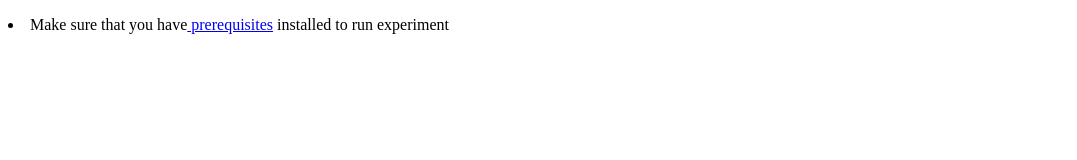
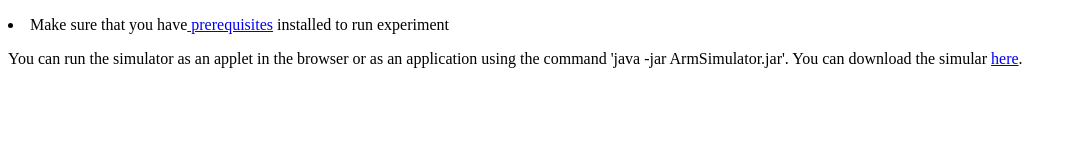
Before and after one commit to virtual-labs/exp-arm1-iiith, a plain HTML site: page experiment/simulation/index.html in a window 1280 px wide. Shown: the whole page, without its empty margins (0-1077 px from the left). Drawn offline with Linux system fonts and the light colour scheme.

```diff
--- a/experiment/simulation/index.html
+++ b/experiment/simulation/index.html
@@ -7,7 +7,8 @@
 <body>
 		<!-- Your code goes here-->
 	      <p><li>Make sure that you have<a href="../../../Introduction.html"> prerequisites</a> installed to run experiment</li> </p>
-	<p><applet code="armsimulator/Interface.class" codebase="classes" height="650" width="800"> </applet></p>
+	      <p>You can run the simulator as an applet in the browser or as an application using the command 'java -jar ArmSimulator.jar'. You can download the simular <a href="ArmSimulator.jar">here</a>.</p>
+
 
 	<!-- Add JS at the bottom of HTML file -->
         <script src="./js/main.js"></script>
```
